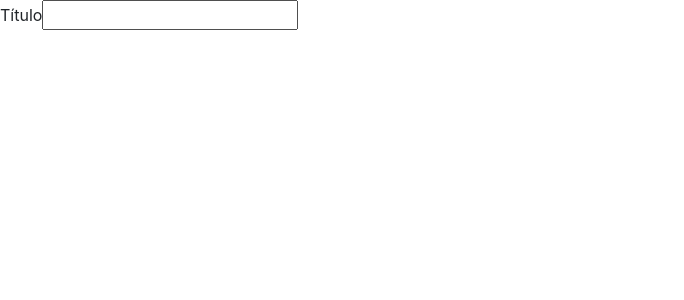
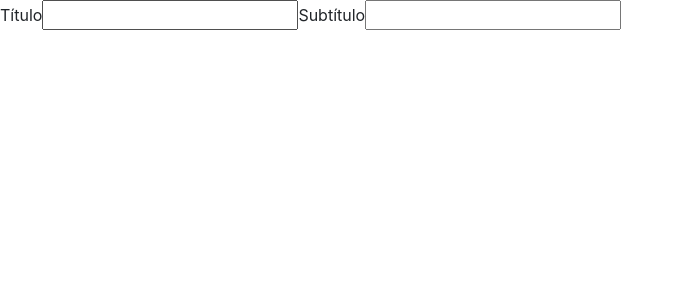
Before and after one commit to MuriloGon/projects-at-trybe, a React (Create React App) app: page / in a window 1280 px wide. Shown: the top 300 px of the page, without its empty margins (0-684 px from the left). Built offline with nearby package versions, Linux system fonts and the light colour scheme.

Commit message:
feat(req09): :rocket: render text input in <MovieCard/>
Render a text input inside the form in <AddMovie /> to get the subtitle of the new movie

```diff
--- a/src/components/AddMovie.tsx
+++ b/src/components/AddMovie.tsx
@@ -17,18 +17,29 @@ export class AddMovie extends Component<IProp, IMovie> {
   }
 
   readonly handleTitleInput = (
-    e: React.ChangeEvent<HTMLInputElement | HTMLTextAreaElement>):void => {
+    e: React.ChangeEvent<HTMLInputElement | HTMLTextAreaElement>): void => {
     const value = e.target.value
-    this.setState({title: value});
+    this.setState({ title: value });
+  }
+
+  readonly handleSubtitleInput = (
+    e: React.ChangeEvent<HTMLInputElement | HTMLTextAreaElement>): void => {
+    const value = e.target.value
+    this.setState({ subtitle: value });
   }
 
   render(): JSX.Element {
-    const { title } = this.state;
+    const { title, subtitle } = this.state;
     return (
       <form data-testid="add-movie-form">
         <label data-testid="title-input-label">
           Título
           <input type="text" value={title} data-testid="title-input" onChange={this.handleTitleInput} />
+        </label>
+
+        <label data-testid="subtitle-input-label">
+          Subtítulo
+          <input type="text" value={subtitle} data-testid="subtitle-input" onChange={this.handleSubtitleInput} />
         </label>
       </form>
     );
```
